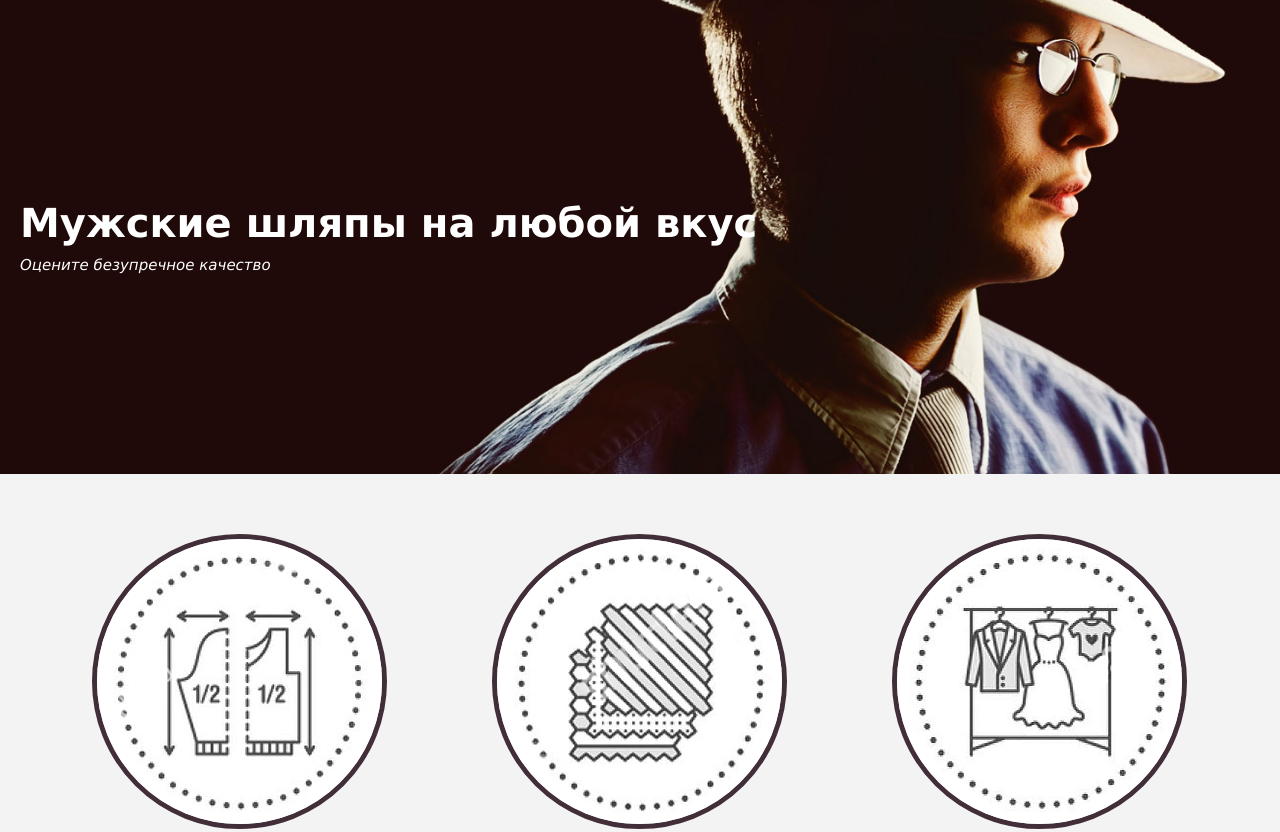
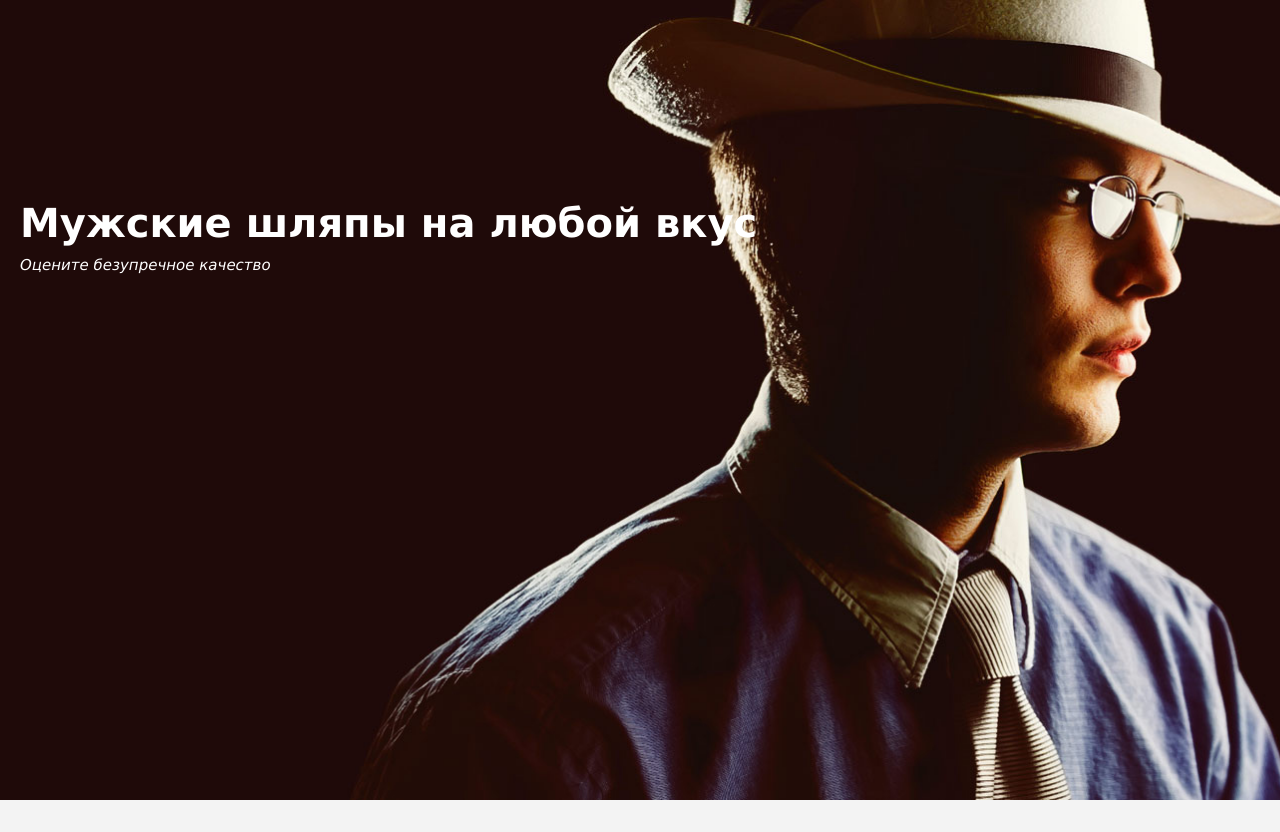
Before and after one commit to eugenebbr/landing, a plain HTML site: page index.html in a window 1280 px wide. Shown: the top 832 px of the page. Drawn offline with nearby package versions, Linux system fonts and the light colour scheme.

Commit message:
Update intro.css

```diff
--- a/intro.css
+++ b/intro.css
@@ -8,3 +8,8 @@
   color: #fff;
   padding: 200px 200px 200px 20px;
 }
+
+.intro {
+    min-height: 400px;
+    background: transparent;
+}
```
